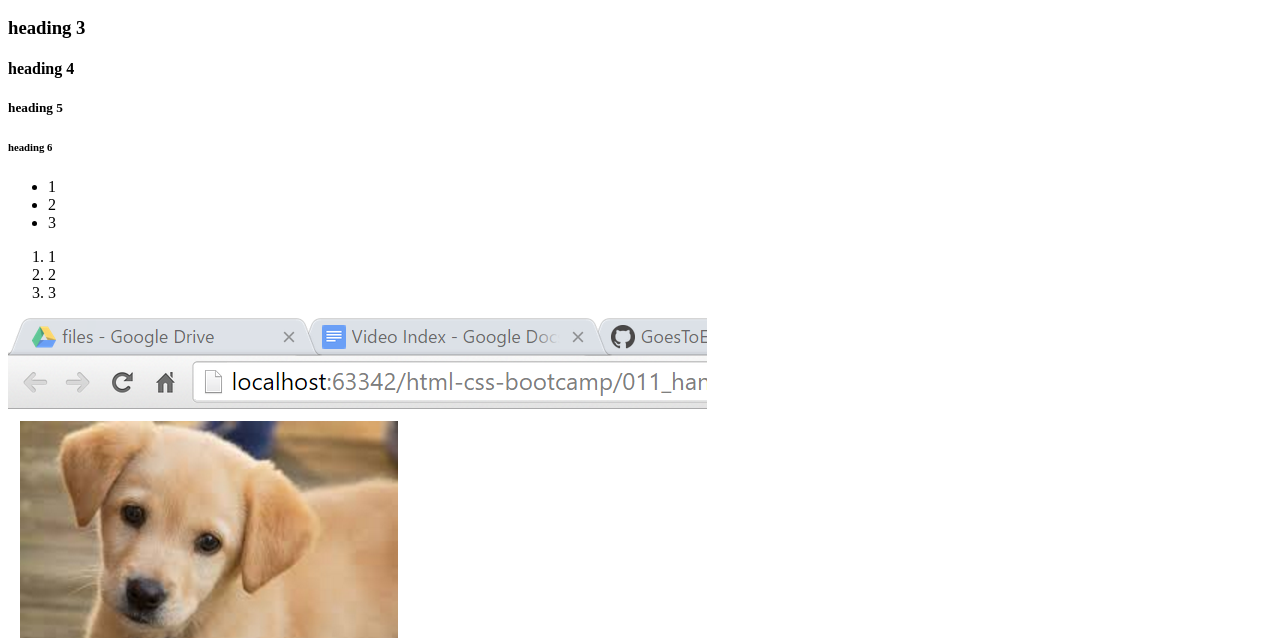
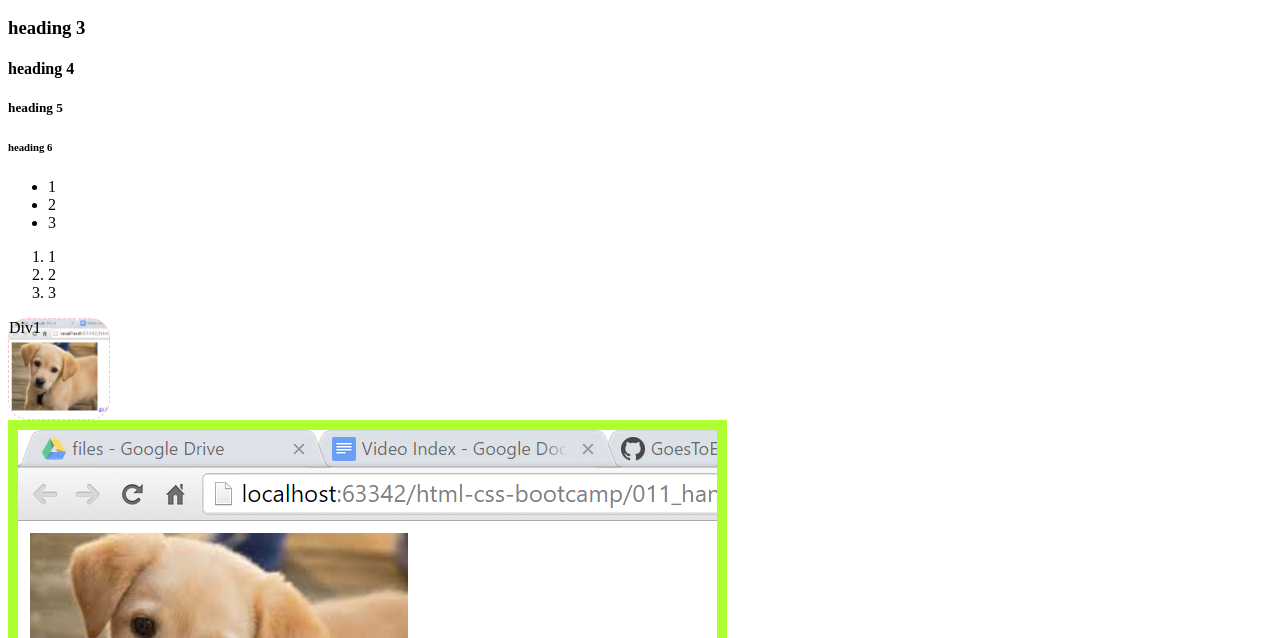
Before and after one commit to AbstractNik/Html_Css_Master, a plain HTML site: page html_essentials/index.html in a window 1280 px wide. Shown: the part 162-800 px from the top of the page. Drawn offline with Linux system fonts and the light colour scheme.

Commit message:
commiting changes

```diff
--- a/html_essentials/css/style.css
+++ b/html_essentials/css/style.css
@@ -5,3 +5,19 @@
     /* its an css comment */
 
 }
+
+img{
+    border: 10px solid greenyellow;
+}
+
+div{
+    width: 100px;
+    height: 100px;
+    border: 1px dashed pink;
+    border-radius: 20px;
+    background-image: url(../images/puppy.PNG);
+    background-repeat: no-repeat;
+    background-size: cover;
+
+
+}
--- a/html_essentials/index.html
+++ b/html_essentials/index.html
@@ -27,6 +27,8 @@
             <li>2</li>
             <li>3</li>
     </ol>
+
+    <div>Div1</div>
     <!-- its an html comment -->
     <img src="images/puppy.PNG" alt="Cute puppy">
 
```
